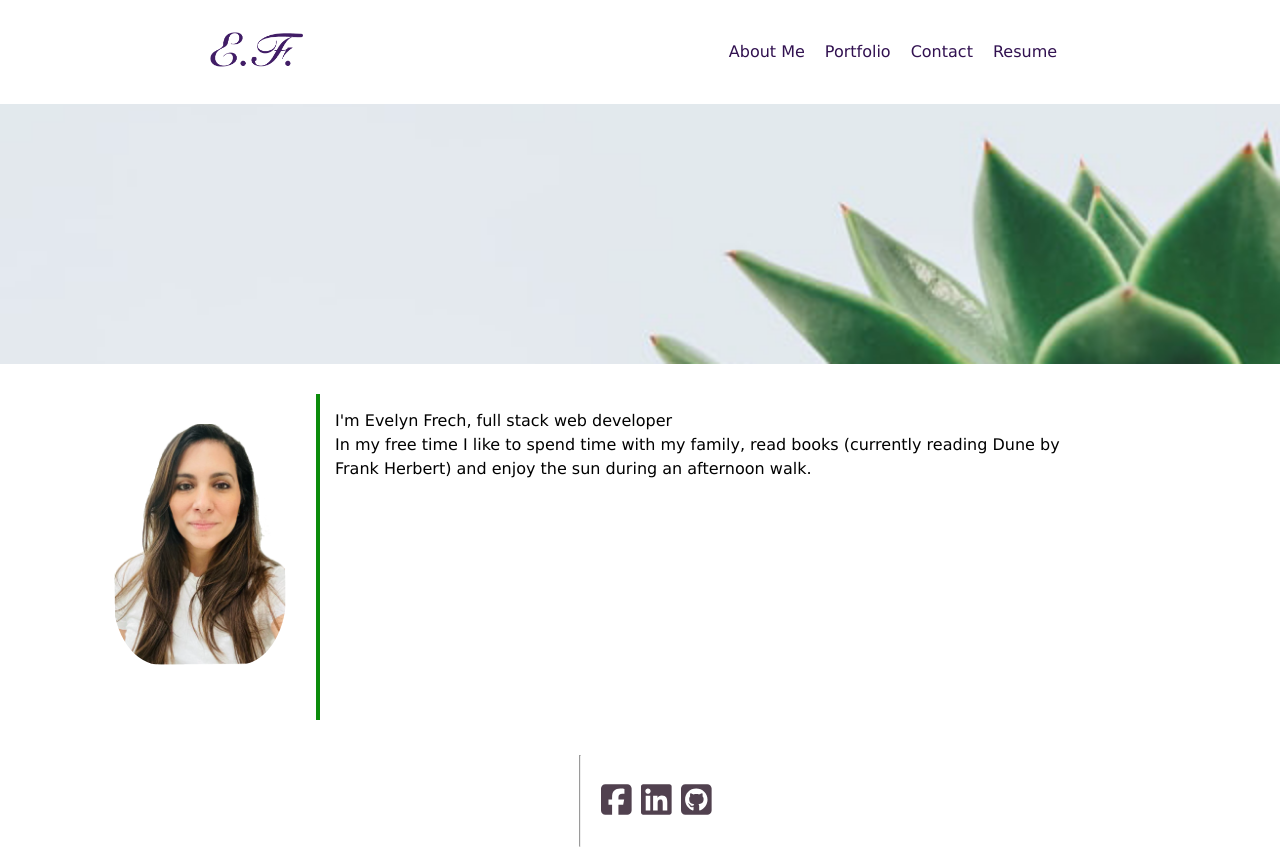
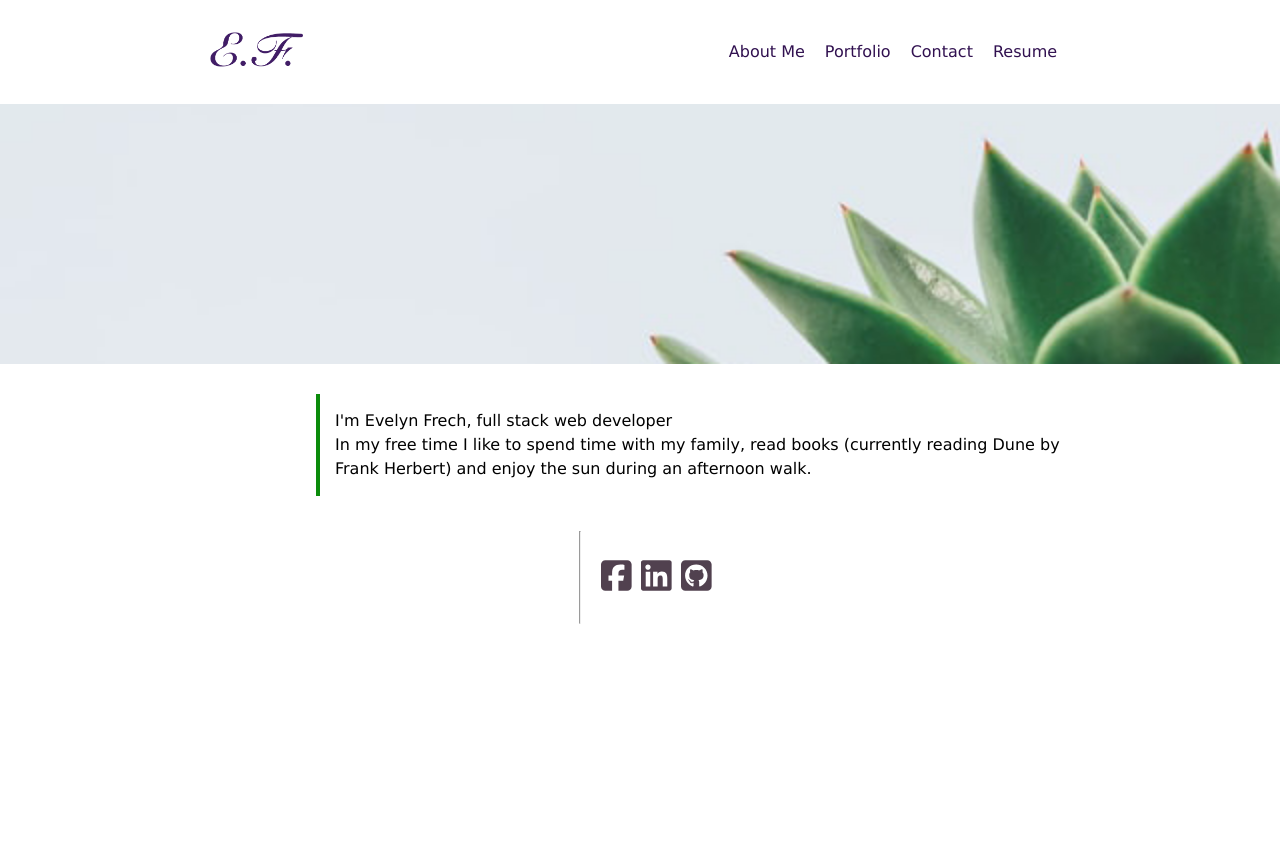
Before and after one commit to efrech/my-react-portfolio, a React (Create React App) app: page / in a window 1280 px wide. After the commit the page ends 800 px from the top, so only its background shows below. Built offline with nearby package versions, Linux system fonts and the light colour scheme.

Commit message:
Create AboutImage component

```diff
--- /dev/null
+++ b/src/components/AboutImage/index.js
@@ -0,0 +1,10 @@
+import React from 'react';
+import BioPic from '../../assets/images/bio_pic.png'
+
+function AboutImage() {
+    return (
+        <img class="bio-image" src={BioPic} alt="bio picture"/>
+    )
+}
+
+export default AboutImage;
--- a/src/pages/About.js
+++ b/src/pages/About.js
@@ -1,12 +1,12 @@
 import React from 'react';
-import BioPic from '../assets/images/bio_pic.png'
+import AboutImage from '../components/AboutImage';
 
 function About() {
     return (
         <section>
             <div class="flex-container">
                 <div class="flex-left">
-                    <img class="bio-image" src={BioPic} alt="bio picture"/>
+
                 </div>
                 <div class="flex-right">
                     <p>I'm Evelyn Frech, full stack web developer
```
